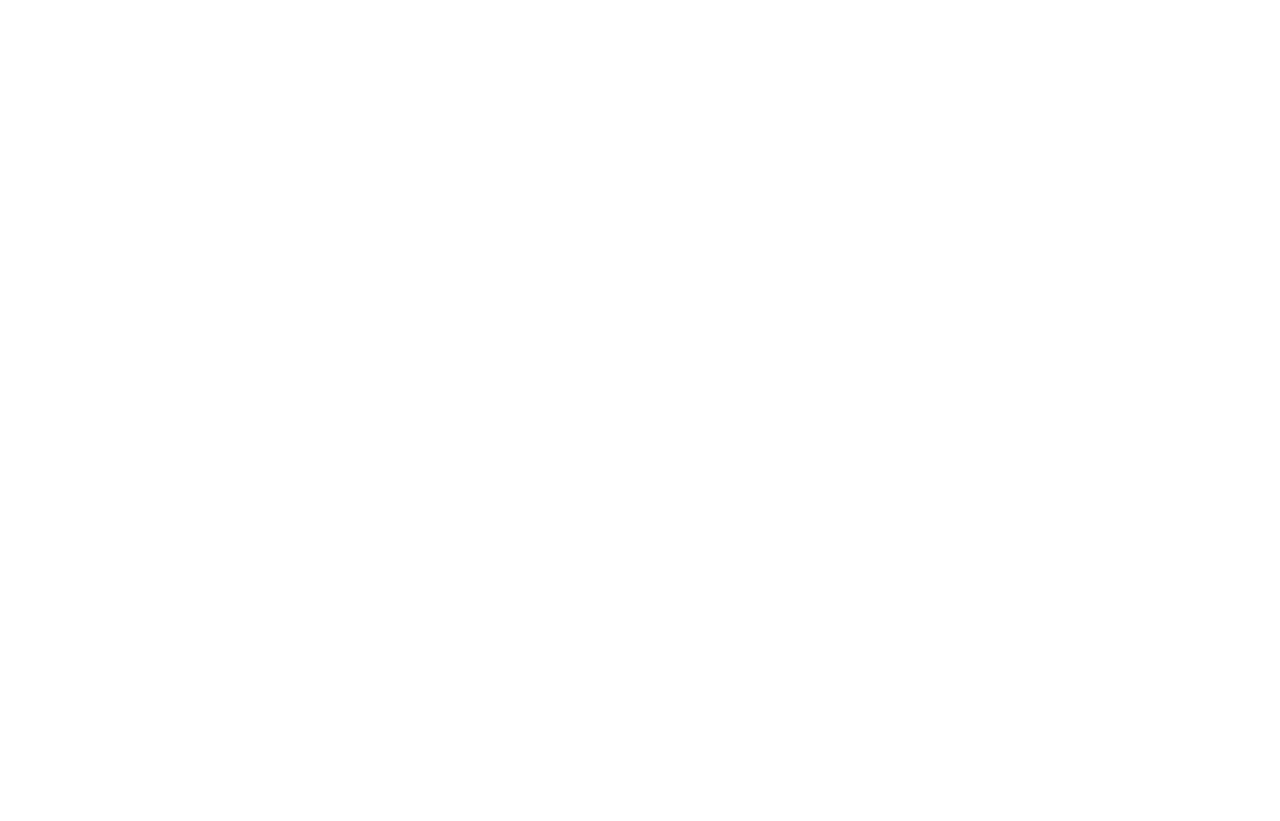
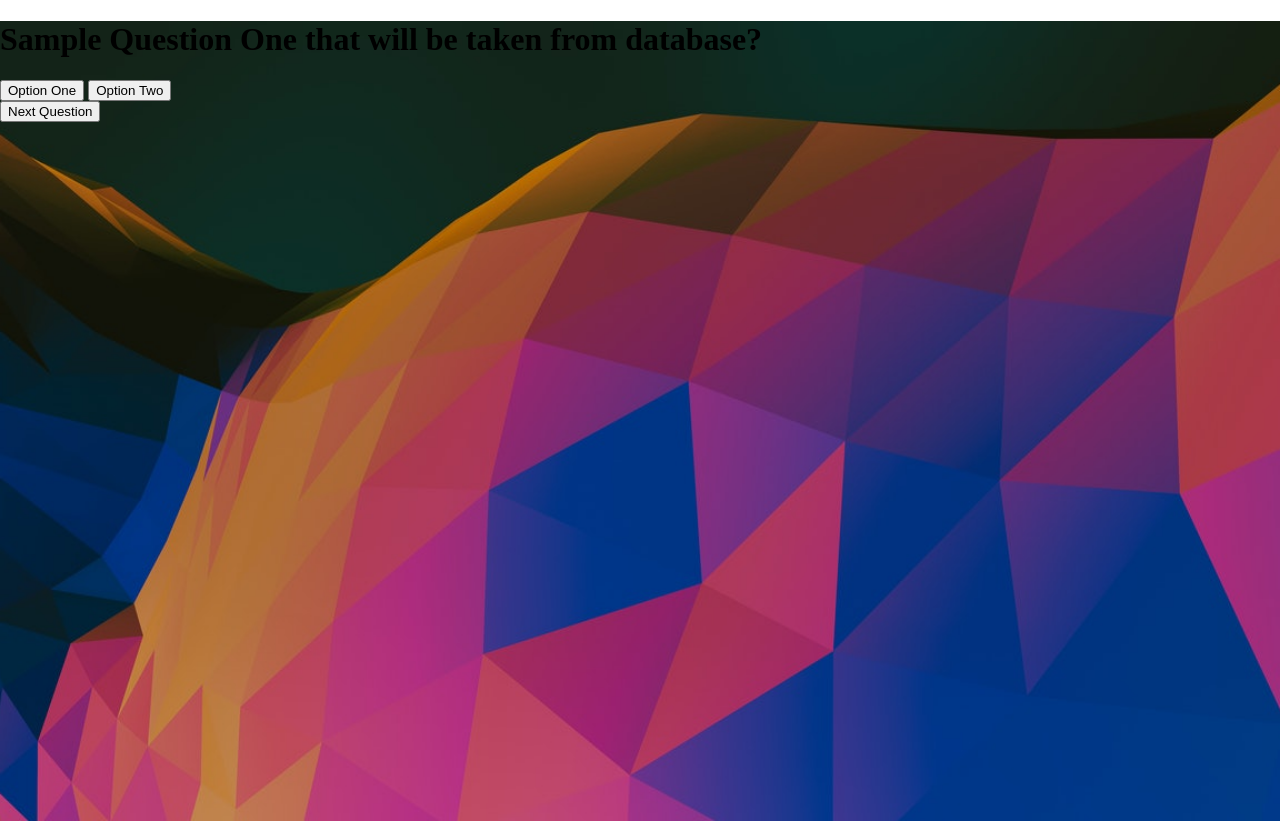
Before and after one commit to asiask97/breakout-game, a plain HTML site: page index.html in a window 1280 px wide. Before the commit the page ends 800 px from the top, so only its background shows below. Drawn offline with Linux system fonts and the light colour scheme.

Commit message:
very rough boilerplate made

```diff
--- a/assets/css/style.css
+++ b/assets/css/style.css
@@ -0,0 +1,13 @@
+body, html{
+    padding: 0;
+    margin: 0;
+    overflow: hidden;
+}
+#gameContainer{
+    background-image: url(../images/background.jpg);
+    width: 100vw;
+    height: 100vh;
+    background-repeat: no-repeat;
+    background-position: center;
+    background-size: cover;
+}
--- a/index.html
+++ b/index.html
@@ -5,10 +5,26 @@
     <meta charset="UTF-8">
     <meta name="viewport" content="width=device-width, initial-scale=1.0">
     <link rel="stylesheet" href="assets/css/style.css">
-    <title>Breakout Game</title>
+    <title>Would You Rather?</title>
 </head>
 
 <body>
+    <div id="gameContainer">
+        <div class='startPopUp'>
+        </div>
+        <div class="game">
+            <h1 id="question">Sample Question One that will be taken from database?</h1>
+            <button id="choiceOne">Option One</button>
+            <button id="choiceTwo">Option Two</button>
+        </div>
+        <div class="statisticsContainer">
+            <div id="statistics">
+
+            </div>
+            <button id="nextQuestion">Next Question</button>
+        </div>
+    </div>
+
     <script src="assets/js/script.js"></script>
 </body>
 
```
Also changed, not shown: assets/images/background.jpg (added).
